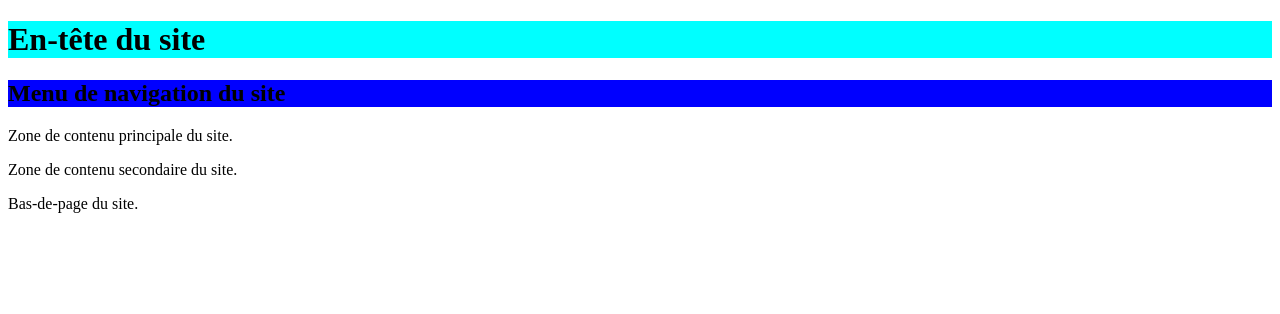
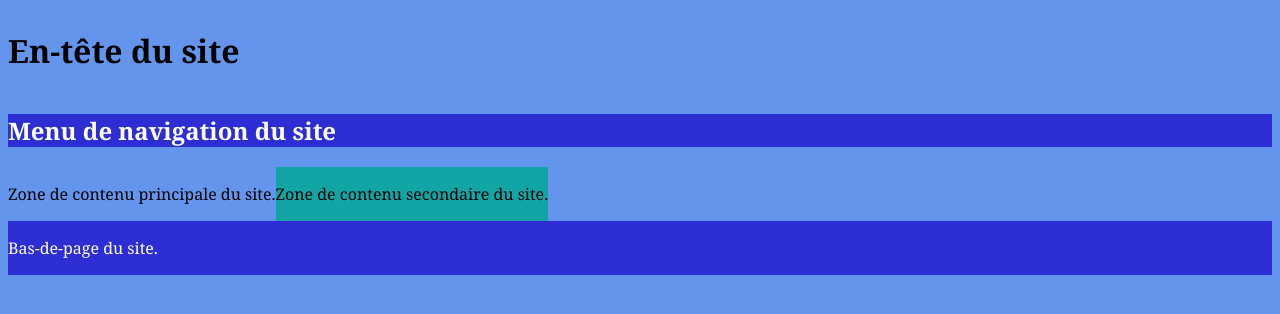
Before and after one commit to Shelsinn/ExoCSS, a plain HTML site: page index.html in a window 1280 px wide. Drawn offline with Linux system fonts and the light colour scheme.

Commit message:
Basic CSS formatting

```diff
--- a/index.html
+++ b/index.html
@@ -14,10 +14,12 @@
       <h2>Menu de navigation du site</h2>
     </nav>
     <section>
-      <p>Zone de contenu principale du site.</p>
-    </section>
-    <section>
-      <p>Zone de contenu secondaire du site.</p>
+      <section class="section1">
+        <p>Zone de contenu principale du site.</p>
+      </section>
+      <section class="section2">
+        <p>Zone de contenu secondaire du site.</p>
+      </section>
     </section>
     <footer>
       <p>Bas-de-page du site.</p>
--- a/style.css
+++ b/style.css
@@ -1,7 +1,34 @@
-body header{
-    background-color: aqua;
+body {
+  font-family: Georgia, "Times New Roman", Times, sans-serif;
+  font-size: medium;
+  background-color: cornflowerblue;
+  display: flex;
+  flex-direction: column;
 }
 
-body h2{
-    background-color: blue;
+body header {
+  background-color: cornflowerblue;
 }
+
+body nav h2 {
+  background-color: rgb(45, 45, 212);
+  color: white;
+}
+
+body footer {
+  background-color: rgb(45, 45, 212);
+  color: white;
+}
+
+body section {
+  display: flex;
+  flex-direction: row;
+}
+
+body .section1 {
+  background-color: cornflowerblue;
+}
+
+body .section2 {
+  background-color: rgb(17, 165, 165);
+}
```
